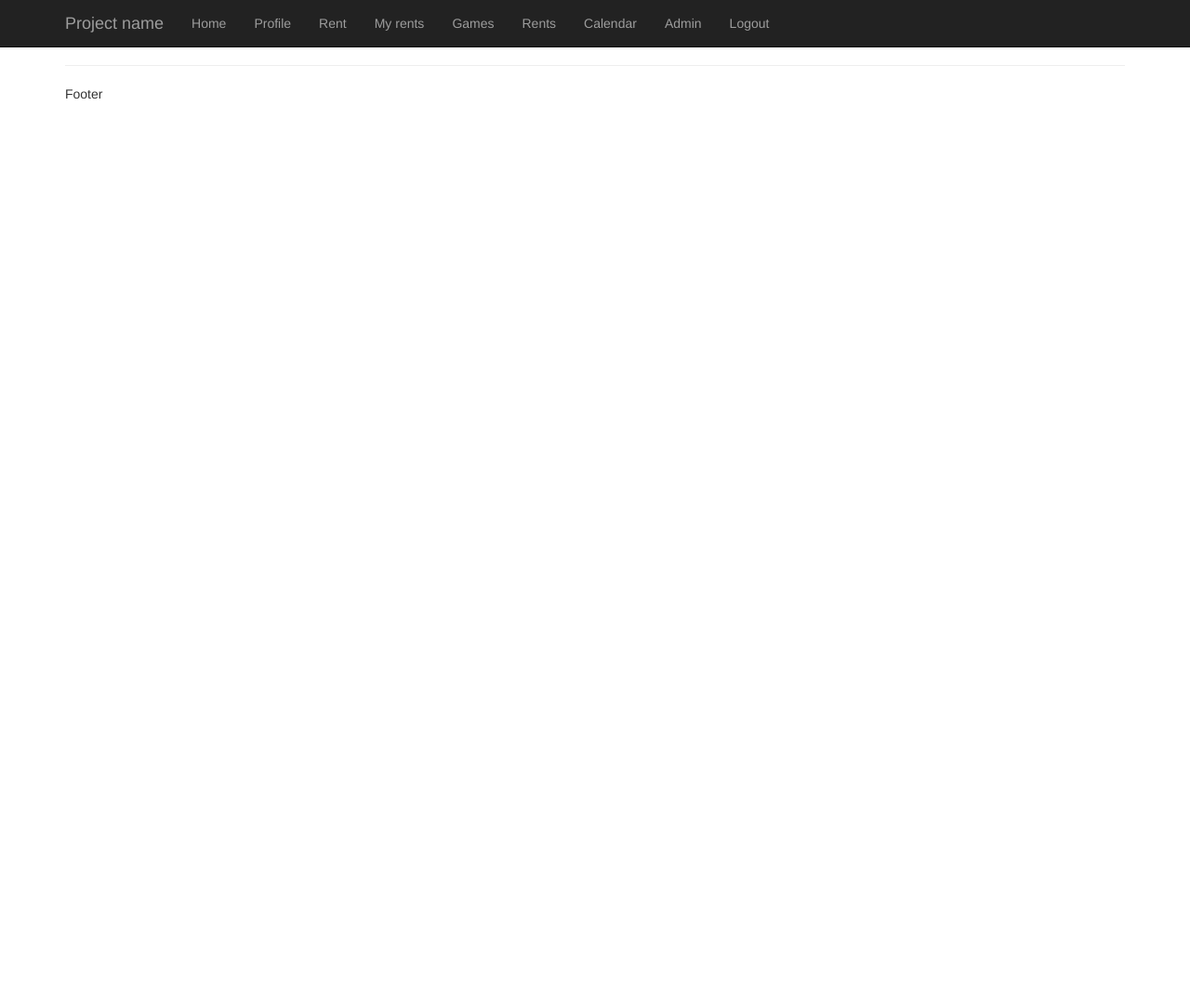
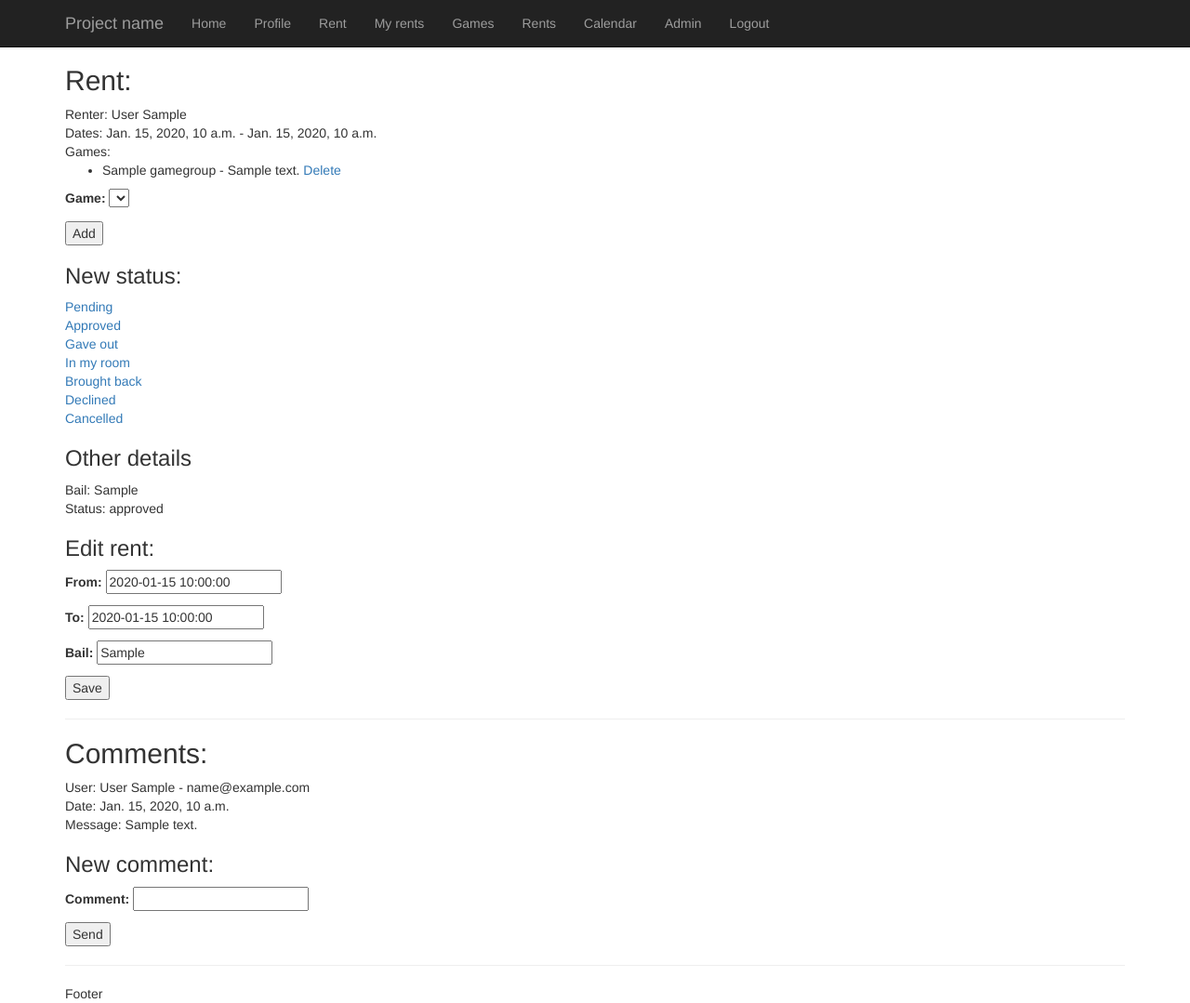
Before and after one commit to nyirit/jatszohaz.sch, a Django app: page /rent/1/ in a window 1280 px wide. Shown: the whole page at 93% size. Before the commit the page ends 107 px from the top, so only its background shows below. Run offline with Django 3.2, Linux system fonts and the light colour scheme; a user stored in the database is signed in; tables that the repository leaves empty hold one stand-in row (values such as "Sample post"); lists and menus that the app fills with data are empty; parts of the project's set-up code (start-up, migrations or seed data) failed here and were passed over; some libraries are stand-ins or nearby versions.

Commit message:
rent details

```diff
--- a/jatszohaz/jatszohaz/urls.py
+++ b/jatszohaz/jatszohaz/urls.py
@@ -19,8 +19,17 @@
     url(r'^games/$', views.GamesView.as_view(), name="games"),
     url(r'^new-rent/$', views.NewRentView.as_view(), name="new-rent"),
     url(r'^rent/(?P<pk>\d+)/$', views.RentView.as_view(), name="rent"),
+    url(r'^edit-rent/(?P<pk>\d+)/$', views.EditRentView.as_view(), name="edit-rent"),
+    url(r'^change-rent-status/(?P<rent_pk>\d+)/(?P<status>\w+)/$',
+        views.ChangeRentStatusView.as_view(),
+        name="change-rent-status"),
+    url(r'^remove-game/(?P<rent_pk>\d+)/(?P<game_pk>\d+)/$',
+        views.RemoveGameView.as_view(),
+        name="remove-game"),
+    url(r'^add-game/(?P<rent_pk>\d+)/$', views.AddGameView.as_view(), name="add-game"),
     url(r'^my-rents/$', views.MyRentsView.as_view(), name="my-rents"),
     url(r'^rents/$', views.RentsView.as_view(), name="rents"),
+    url(r'^new-comment/(?P<rent_pk>\d+)/$', views.NewCommentView.as_view(), name="new-comment"),
 
     url(r'', include('social_django.urls', namespace='social')),
     url(r'^logout/', logout, {'next_page': '/'}, name='logout'),
--- a/jatszohaz/templates/rent_detail.html
+++ b/jatszohaz/templates/rent_detail.html
@@ -2,5 +2,51 @@
 {% load i18n %}
 
 {% block content %}
+    <h2>Rent:</h2>
+    Renter: {{ object.renter.full_name2 }}<br/>
+    Dates: {{ object.date_from }} - {{ object.date_to }}<br/>
+    Games:
+    <ul>
+    {% for game in object.games.all %}
+        <li>
+            {{ game.game_group }} - {{ game.notes }}
+            <a href="{% url 'remove-game' object.pk game.pk %}">Delete</a>
+        </li>
+    {% endfor %}
+    </ul>
+    <form action="{% url 'add-game' object.pk %}" method="post">
+        {% csrf_token %}
+        {{ add_game_form.as_p }}
+        <input type="submit" value="{% trans "Add" %}" />
+    </form>
+
+    <h3>New status:</h3>
+        {% for status in object.STATUS_CHOICES %}
+            <a href="{% url 'change-rent-status' object.pk status.0 %}">{{ status.1 }}</a><br/>
+        {% endfor %}
+    <h3>Other details</h3>
+
+    Bail: {{ object.bail }}<br/>
+    Status: {{ object.status }}
+    <h3>Edit rent:</h3>
+    <form action="{% url 'edit-rent' object.pk %}" method="post">
+        {% csrf_token %}
+        {{ rent_form.as_p }}
+        <input type="submit" value="{% trans "Save" %}" />
+    </form>
+
+    <hr/>
+    <h2>Comments:</h2>
+    {% for comment in object.comments.all %}
+        User: {{ comment.user }}<br/>
+        Date: {{ comment.created }}<br/>
+        Message: {{ comment.message }}<br/>
+    {% endfor %}
+    <h3>New comment:</h3>
+    <form action="{% url 'new-comment' object.pk %}" method="post">
+        {% csrf_token %}
+        {{ comment_form.as_p }}
+        <input type="submit" value="{% trans "Send" %}" />
+    </form>
 
 {% endblock %}
--- a/jatszohaz/web/forms.py
+++ b/jatszohaz/web/forms.py
@@ -1,7 +1,7 @@
 from datetime import datetime
 from django import forms
 from django.utils.translation import ugettext_lazy as _
-from web.models import JhUser, GameGroup
+from web.models import JhUser, GameGroup, Rent, GamePiece
 from web.widgets import GameSelectMultiple
 
 
@@ -53,3 +53,24 @@
 
 class RentFormStep3(forms.Form):
     comment = forms.CharField(required=False)
+
+
+class NewCommentForm(forms.Form):
+    comment = forms.CharField()
+
+
+class EditRentForm(forms.ModelForm):
+    class Meta:
+        model = Rent
+        fields = ['date_from', 'date_to', 'bail', ]
+
+
+class AddGameForm(forms.Form):
+    game = forms.ChoiceField()
+
+    def __init__(self, *args, **kwargs):
+        date_from = kwargs.pop("date_from")
+        date_to = kwargs.pop("date_to")
+        super().__init__(*args, **kwargs)
+        available_games = [(g.pk, g) for g in GamePiece.objects.all() if g.is_free(date_from, date_to)]
+        self.fields['game'].choices = available_games
--- a/jatszohaz/web/models.py
+++ b/jatszohaz/web/models.py
@@ -4,6 +4,7 @@
 from django.conf import settings
 from django.contrib.auth.models import AbstractUser
 from django.db import models
+from django.urls import reverse
 from django.utils.translation import ugettext_lazy as _
 
 from model_utils.models import TimeStampedModel
@@ -171,6 +172,9 @@
             ('view_stat', _('View rent statistics')),
         )
 
+    def get_absolute_url(self):
+        return reverse("rent", kwargs={'pk': self.pk})
+
 
 class RentActions(TimeStampedModel):
     user = models.ForeignKey(JhUser, on_delete=models.PROTECT)
@@ -179,6 +183,6 @@
 
 
 class Comment(TimeStampedModel):
-    rent = models.ForeignKey(Rent, on_delete=models.PROTECT)
+    rent = models.ForeignKey(Rent, on_delete=models.PROTECT, related_name="comments")
     user = models.ForeignKey(JhUser, on_delete=models.PROTECT)
     message = models.TextField(verbose_name=_("Message"))
--- a/jatszohaz/web/views.py
+++ b/jatszohaz/web/views.py
@@ -1,16 +1,20 @@
+import logging
 from django.contrib import messages
 from django.contrib.auth.mixins import LoginRequiredMixin, PermissionRequiredMixin
 from django.contrib.messages.views import SuccessMessageMixin
-from django.shortcuts import redirect
+from django.core.exceptions import SuspiciousOperation
+from django.shortcuts import redirect, get_object_or_404
 from django.urls import reverse_lazy
 from django.utils.translation import ugettext_lazy as _
-from django.views.generic import TemplateView, ListView, DetailView, UpdateView
+from django.views.generic import TemplateView, ListView, DetailView, UpdateView, FormView, View
 
 from braces.views import SuperuserRequiredMixin
 from formtools.wizard.views import SessionWizardView
 
-from .forms import JhUserForm, RentFormStep1, RentFormStep2, RentFormStep3
-from .models import GameGroup, JhUser, Rent, Comment
+from .forms import JhUserForm, RentFormStep1, RentFormStep2, RentFormStep3, NewCommentForm, EditRentForm, AddGameForm
+from .models import GameGroup, JhUser, Rent, Comment, GamePiece
+
+logger = logging.getLogger(__name__)
 
 
 class HomeView(TemplateView):
@@ -115,3 +119,113 @@
 class RentView(LoginRequiredMixin, DetailView):
     model = Rent
     template_name = "rent_detail.html"
+
+    def get_context_data(self, **kwargs):
+        context_data = super().get_context_data(**kwargs)
+        context_data['comment_form'] = NewCommentForm()
+        context_data['rent_form'] = EditRentForm(instance=self.object)
+        context_data['add_game_form'] = AddGameForm(date_from=self.object.date_from, date_to=self.object.date_to)
+        return context_data
+
+
+class NewCommentView(LoginRequiredMixin, FormView):
+    form_class = NewCommentForm
+
+    def get_object(self):
+        return get_object_or_404(Rent, pk=self.kwargs['rent_pk'])
+
+    def get(self, request, *args, **kwargs):
+        return redirect(self.get_object().get_absolute_url())
+
+    def form_valid(self, form):
+        rent = self.get_object()
+        user = self.request.user
+        message = form.cleaned_data['comment']
+
+        if rent.renter == user or user.has_perm('web.manage_rents'):
+            Comment.objects.create(rent=rent, user=user, message=message).save()
+            # TODO email notification
+            messages.success(self.request, _("Successfully sent!"))
+        else:
+            raise SuspiciousOperation("No permissions for comment this rent!")
+
+        return redirect(rent.get_absolute_url())
+
+
+class EditRentView(PermissionRequiredMixin, UpdateView):
+    model = Rent
+    form_class = EditRentForm
+    permission_required = 'web.manage_rents'
+    raise_exception = True
+
+    def get(self, request, *args, **kwargs):
+        return redirect(self.get_object().get_absolute_url())
+
+    def form_valid(self, form):
+        # TODO email notification with form.changed_data
+        messages.success(self.request, _("Rent changed!"))
+        return super().form_valid(form)
+
+    def form_invalid(self, form):
+        # TODO show field errors in displayed page
+        messages.error(self.request, _("Invalid form."))
+        return redirect(self.get_object().get_absolute_url())
+
+    def get_success_url(self):
+        return self.get_object().get_absolute_url()
+
+
+class ChangeRentStatusView(PermissionRequiredMixin, View):
+    http_method_names = ['get', ]
+    permission_required = 'web.manage_rents'
+    raise_exception = True
+
+    def get(self, request, *args, **kwargs):
+        rent = get_object_or_404(Rent, pk=kwargs.get('rent_pk'))
+        rent.status = kwargs.get('status')
+        print(rent.status)
+        rent.save()
+        return redirect(rent.get_absolute_url())
+
+
+class AddGameView(PermissionRequiredMixin, FormView):
+    permission_required = 'web.manage_rents'
+    raise_exception = True
+    form_class = AddGameForm
+
+    def get_rent(self):
+        return get_object_or_404(Rent, pk=self.kwargs.get('rent_pk'))
+
+    def form_valid(self, form):
+        rent = self.get_rent()
+        game = get_object_or_404(GamePiece, pk=form.cleaned_data['game'])
+        if game.is_free(rent.date_from, rent.date_to):
+            rent.games.add(game)
+            messages.success(self.request, _("Game added."))
+        else:
+            messages.error(self.request, _("Game is already rented for this time."))
+
+        return redirect(rent.get_absolute_url())
+
+    def form_invalid(self, form):
+        messages.error(self.request, _("Invalid form."))
+        return redirect(self.get_rent().get_absolute_url())
+
+    def get_form_kwargs(self):
+        kwargs = super().get_form_kwargs()
+        rent = self.get_rent()
+        kwargs.update({'date_from': rent.date_from, 'date_to': rent.date_to})
+        return kwargs
+
+
+class RemoveGameView(PermissionRequiredMixin, View):
+    http_method_names = ['get', ]
+    permission_required = 'web.manage_rents'
+    raise_exception = True
+
+    def get(self, request, *args, **kwargs):
+        rent = get_object_or_404(Rent, pk=kwargs.get('rent_pk'))
+        game_piece = get_object_or_404(GamePiece, pk=kwargs.get('game_pk'))
+        rent.games.remove(game_piece)
+        rent.save()
+        return redirect(rent.get_absolute_url())
```
Also changed, not shown: jatszohaz/web/migrations/0009_auto_20171211_1437.py (added).
